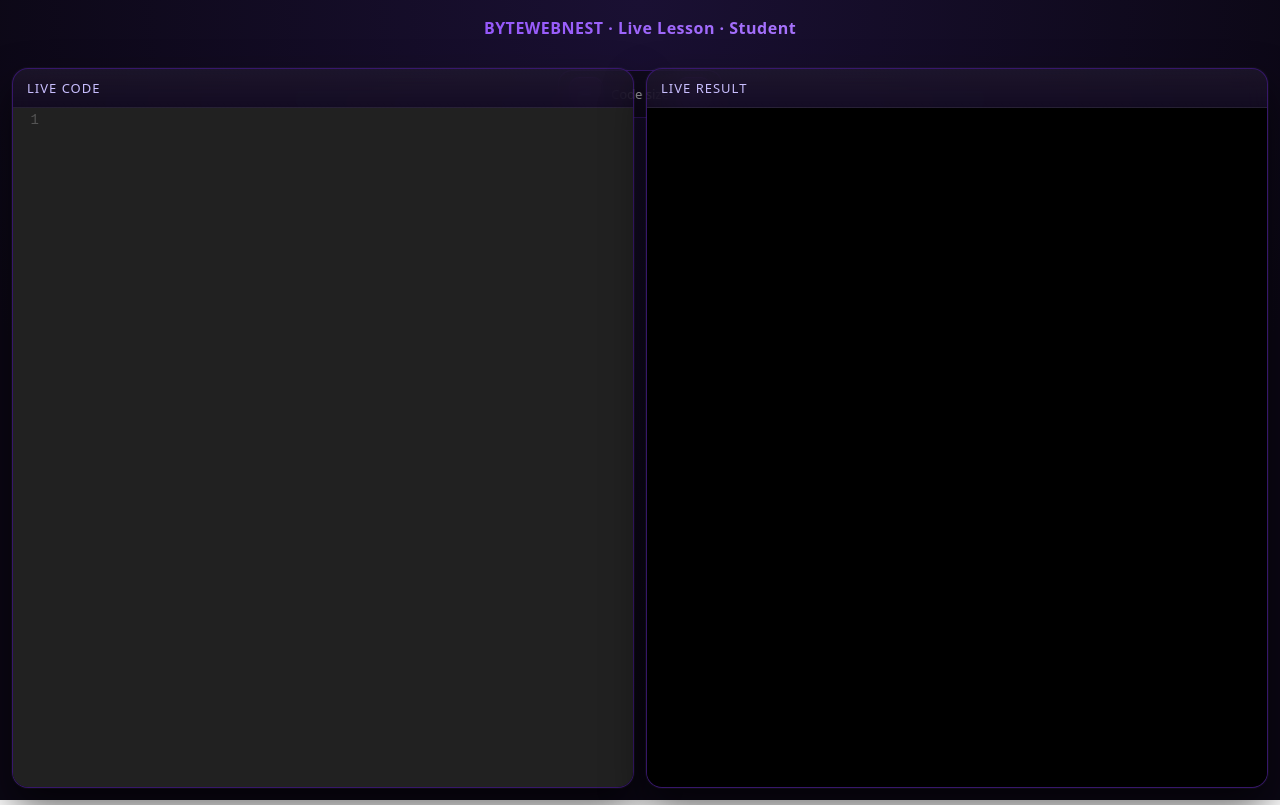
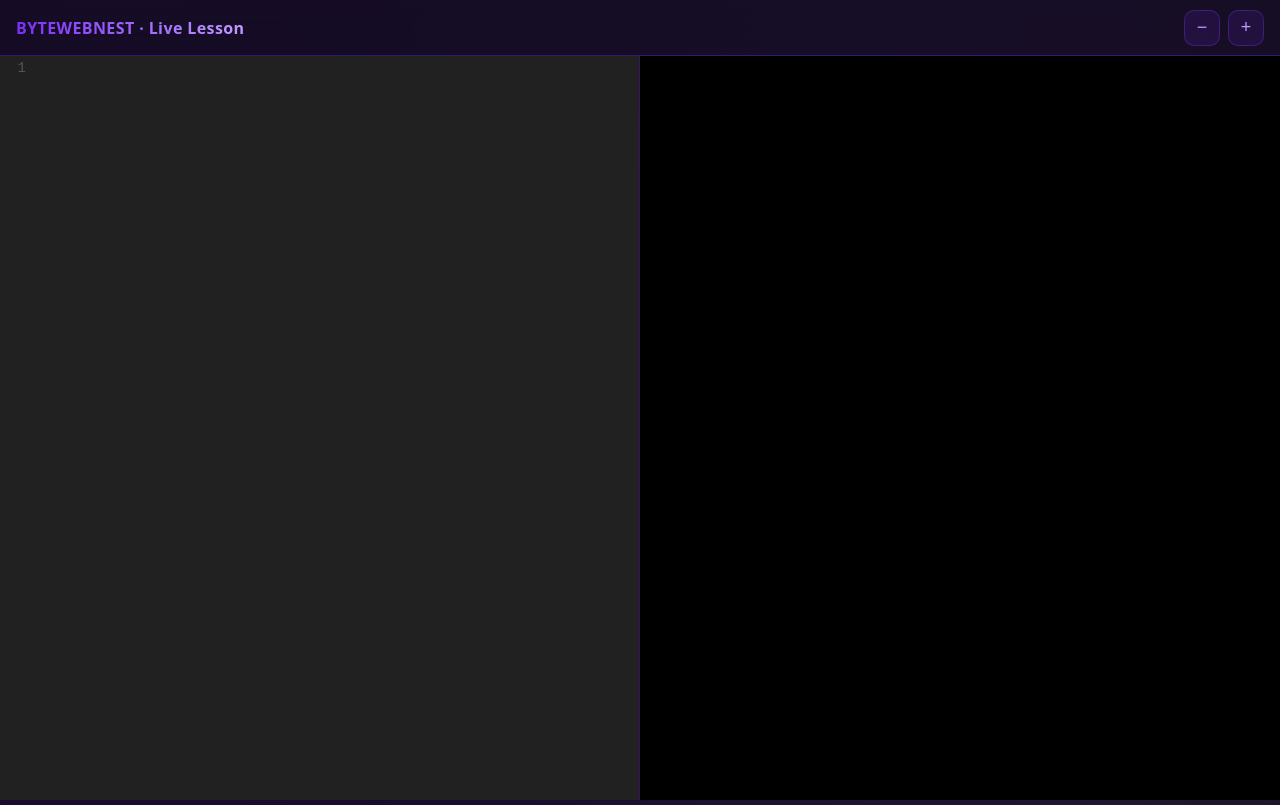
Before and after one commit to admin-bytewebnest/bwn-live-lesson, a website: page public/student.html in a window 1280 px wide. Drawn offline with nearby package versions, Linux system fonts and the light colour scheme.

Commit message:
Переписал дизайн кабинета ученика

```diff
--- a/public/student.html
+++ b/public/student.html
@@ -2,7 +2,7 @@
 <html lang="ru">
 <head>
 <meta charset="UTF-8">
-<title>BYTEWEBNEST · Student</title>
+<title>BYTEWEBNEST · Live Lesson · Student</title>
 
 <link rel="stylesheet" href="https://cdnjs.cloudflare.com/ajax/libs/codemirror/5.65.16/codemirror.min.css">
 <link rel="stylesheet" href="https://cdnjs.cloudflare.com/ajax/libs/codemirror/5.65.16/theme/material-darker.min.css">
@@ -12,151 +12,123 @@
 
 <style>
 :root {
-  --bg-main:#0b0714;
-  --panel-bg:rgba(20,12,35,.75);
-  --panel-border:rgba(123,47,247,.35);
-  --accent:#7b2ff7;
-  --accent-soft:rgba(123,47,247,.25);
-  --text-soft:#c9bfff;
+  --bg-main: #0b0714;
+  --bg-panel: rgba(20, 12, 35, 0.75);
+  --accent: #7b2ff7;
+  --accent-soft: #c09bff;
+  --border-soft: rgba(123, 47, 247, 0.35);
 }
 
-* { box-sizing:border-box; }
+* {
+  box-sizing: border-box;
+}
 
 body {
-  margin:0;
-  height:100vh;
+  margin: 0;
+  height: 100vh;
   background:
-    radial-gradient(circle at top,#1a1033,#0b0714 70%);
-  color:#fff;
-  font-family:system-ui;
-  overflow:hidden;
+    radial-gradient(1200px 600px at 10% -10%, rgba(123,47,247,0.15), transparent),
+    radial-gradient(800px 400px at 90% 10%, rgba(192,155,255,0.12), transparent),
+    var(--bg-main);
+  color: #fff;
+  font-family: system-ui, -apple-system, BlinkMacSystemFont;
+  overflow: hidden;
 }
 
-/* HEADER */
-header {
-  height:56px;
-  display:flex;
-  align-items:center;
-  justify-content:center;
-  font-weight:600;
-  letter-spacing:.5px;
-  background:linear-gradient(90deg,var(--accent),#c09bff);
-  -webkit-background-clip:text;
-  -webkit-text-fill-color:transparent;
+/* ===== TOP BAR ===== */
+.header {
+  position: sticky;
+  top: 0;
+  z-index: 10;
+  height: 56px;
+  display: flex;
+  align-items: center;
+  justify-content: space-between;
+  padding: 0 16px;
+  background: var(--bg-panel);
+  backdrop-filter: blur(14px);
+  border-bottom: 1px solid var(--border-soft);
 }
 
-/* LAYOUT */
-.workspace {
-  height:calc(100vh - 56px);
-  display:grid;
-  grid-template-columns:1fr 1fr;
-  gap:12px;
-  padding:12px;
+.header-title {
+  font-weight: 600;
+  letter-spacing: 0.4px;
+  background: linear-gradient(90deg, var(--accent), var(--accent-soft));
+  -webkit-background-clip: text;
+  -webkit-text-fill-color: transparent;
 }
 
-/* PANELS */
-.panel {
-  background:var(--panel-bg);
-  border:1px solid var(--panel-border);
-  border-radius:16px;
-  backdrop-filter:blur(14px);
-  box-shadow:
-    0 0 0 1px rgba(255,255,255,.03),
-    0 20px 40px rgba(0,0,0,.6);
-  display:flex;
-  flex-direction:column;
-  overflow:hidden;
-}
-
-/* PANEL HEADER */
-.panel-title {
-  padding:10px 14px;
-  font-size:13px;
-  text-transform:uppercase;
-  letter-spacing:1px;
-  color:var(--text-soft);
-  border-bottom:1px solid rgba(255,255,255,.05);
-  background:linear-gradient(180deg,rgba(255,255,255,.04),transparent);
-}
-
-/* CODEMIRROR */
-.CodeMirror {
-  flex:1;
-  font-size:14px;
-  background:transparent;
-}
-
-/* PREVIEW */
-iframe {
-  flex:1;
-  border:none;
-  background:#000;
-}
-
-/* FLOAT CONTROLS */
 .controls {
-  position:absolute;
-  top:70px;
-  left:50%;
-  transform:translateX(-50%);
-  display:flex;
-  gap:8px;
-  background:rgba(15,10,25,.8);
-  border:1px solid var(--panel-border);
-  border-radius:14px;
-  padding:6px 10px;
-  backdrop-filter:blur(12px);
+  display: flex;
+  gap: 8px;
 }
 
 .controls button {
-  width:34px;
-  height:34px;
-  border-radius:10px;
-  border:1px solid var(--panel-border);
-  background:rgba(123,47,247,.15);
-  color:#fff;
-  font-size:18px;
-  cursor:pointer;
+  width: 36px;
+  height: 36px;
+  border-radius: 10px;
+  border: 1px solid var(--border-soft);
+  background: rgba(123,47,247,0.12);
+  color: var(--accent-soft);
+  font-size: 18px;
+  cursor: pointer;
+  transition: all .2s ease;
 }
 
 .controls button:hover {
-  background:var(--accent);
+  background: var(--accent);
+  color: #fff;
 }
 
-.controls span {
-  display:flex;
-  align-items:center;
-  font-size:13px;
-  opacity:.7;
+/* ===== MAIN LAYOUT ===== */
+.main {
+  height: calc(100vh - 56px);
+  display: grid;
+  grid-template-columns: 1fr 1fr;
 }
 
-/* RESPONSIVE */
-@media (max-width:900px) {
-  .workspace {
-    grid-template-columns:1fr;
-  }
+/* ===== CODE ===== */
+.code-wrap {
+  border-right: 1px solid var(--border-soft);
+  background: rgba(10,6,18,0.9);
+}
+
+.CodeMirror {
+  height: 100%;
+  font-size: 14px;
+}
+
+/* ===== PREVIEW ===== */
+.preview-wrap {
+  background: #000;
+}
+
+.preview-wrap iframe {
+  width: 100%;
+  height: 100%;
+  border: none;
 }
 </style>
 </head>
 
 <body>
 
-<header>BYTEWEBNEST · Live Lesson · Student</header>
-
-<div class="controls">
-  <button id="fontMinus">−</button>
-  <span>Code size</span>
-  <button id="fontPlus">+</button>
+<!-- HEADER -->
+<div class="header">
+  <div class="header-title">BYTEWEBNEST · Live Lesson</div>
+  <div class="controls">
+    <button id="fontMinus">−</button>
+    <button id="fontPlus">+</button>
+  </div>
 </div>
 
-<div class="workspace">
-  <div class="panel">
-    <div class="panel-title">Live Code</div>
+<!-- MAIN -->
+<div class="main">
+  <div class="code-wrap">
     <textarea id="code"></textarea>
   </div>
 
-  <div class="panel">
-    <div class="panel-title">Live Result</div>
+  <div class="preview-wrap">
     <iframe id="preview"></iframe>
   </div>
 </div>
@@ -170,45 +142,54 @@ let currentFontSize = baseFontSize
 const codeMirror = CodeMirror.fromTextArea(
   document.getElementById("code"),
   {
-    mode:"htmlmixed",
-    theme:"material-darker",
-    lineNumbers:true,
-    readOnly:true,
-    cursorBlinkRate:0
+    mode: "htmlmixed",
+    theme: "material-darker",
+    lineNumbers: true,
+    readOnly: true,
+    cursorBlinkRate: 0
   }
 )
 
-function applyFontSize(){
+function applyFontSize() {
   codeMirror.getWrapperElement().style.fontSize = currentFontSize + "px"
   codeMirror.refresh()
 }
+
 applyFontSize()
 
-fontPlus.onclick = ()=>{ currentFontSize+=2; applyFontSize() }
-fontMinus.onclick = ()=>{
-  if(currentFontSize>baseFontSize){
-    currentFontSize-=2; applyFontSize()
+fontPlus.onclick = () => {
+  currentFontSize += 2
+  applyFontSize()
+}
+
+fontMinus.onclick = () => {
+  if (currentFontSize > baseFontSize) {
+    currentFontSize -= 2
+    applyFontSize()
   }
 }
 
 const ws = new WebSocket("wss://bwn-live-lesson.onrender.com")
 
-ws.onopen = ()=>{
-  ws.send(JSON.stringify({ type:"subscribe", lessonId:"lesson-1" }))
+ws.onopen = () => {
+  ws.send(JSON.stringify({
+    type: "subscribe",
+    lessonId: "lesson-1"
+  }))
 }
 
-ws.onmessage = e=>{
+ws.onmessage = e => {
   const msg = JSON.parse(e.data)
 
-  if(msg.type==="update"){
+  if (msg.type === "update") {
     codeMirror.setValue(msg.html)
     previewFrame.srcdoc = msg.html
     applyFontSize()
   }
 
-  if(msg.type==="cursor"){
-    codeMirror.setSelection(msg.from,msg.to)
-    codeMirror.scrollIntoView(msg.from,100)
+  if (msg.type === "cursor") {
+    codeMirror.setSelection(msg.from, msg.to)
+    codeMirror.scrollIntoView(msg.from, 100)
   }
 }
 </script>
```
